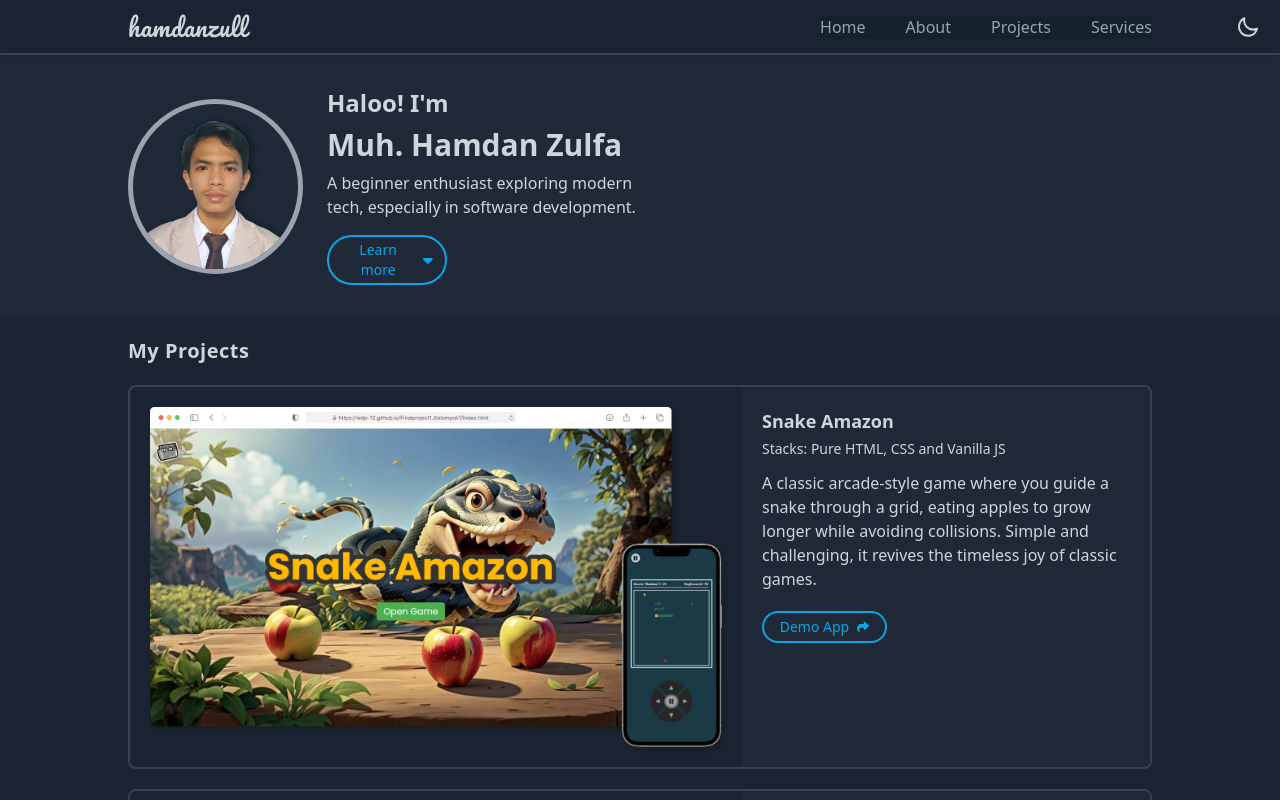
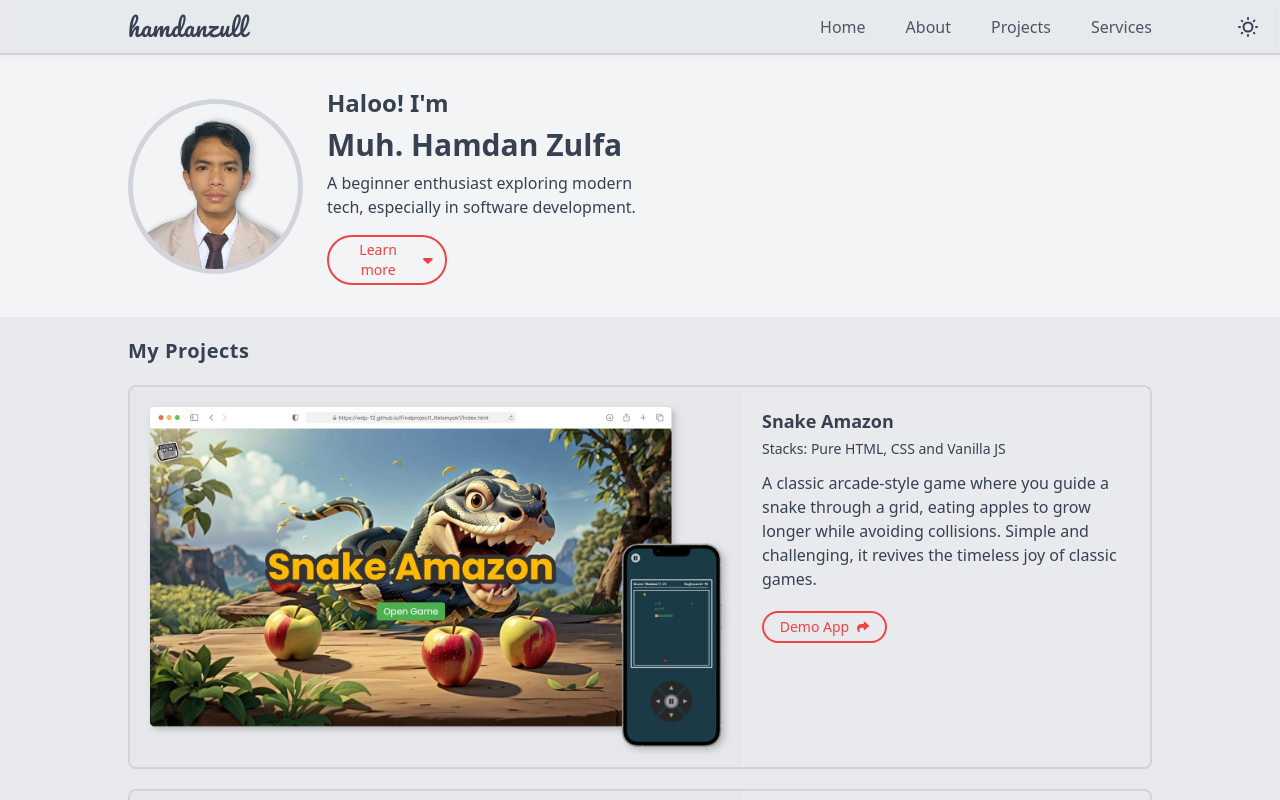
Before and after one commit to hamdanzull/Personal-Website, a React (Vite) app: page / in a window 1280 px wide. Shown: the top 800 px of the page. Built offline with nearby package versions, Linux system fonts and the light colour scheme; no server answers; what tailwind-hamburgers would draw is missing.

Commit message:
set default theme

```diff
--- a/src/components/Header/ThemeToggle.jsx
+++ b/src/components/Header/ThemeToggle.jsx
@@ -4,7 +4,7 @@ import { useEffect, useState } from "react";
 
 export default function ThemeToggle() {
     const [theme, setTheme] = useState(() => {
-        return localStorage.getItem('theme') || 'dark';
+        return localStorage.getItem('theme') || 'light';
     });
 
     const handleSetTheme = () => {
```
